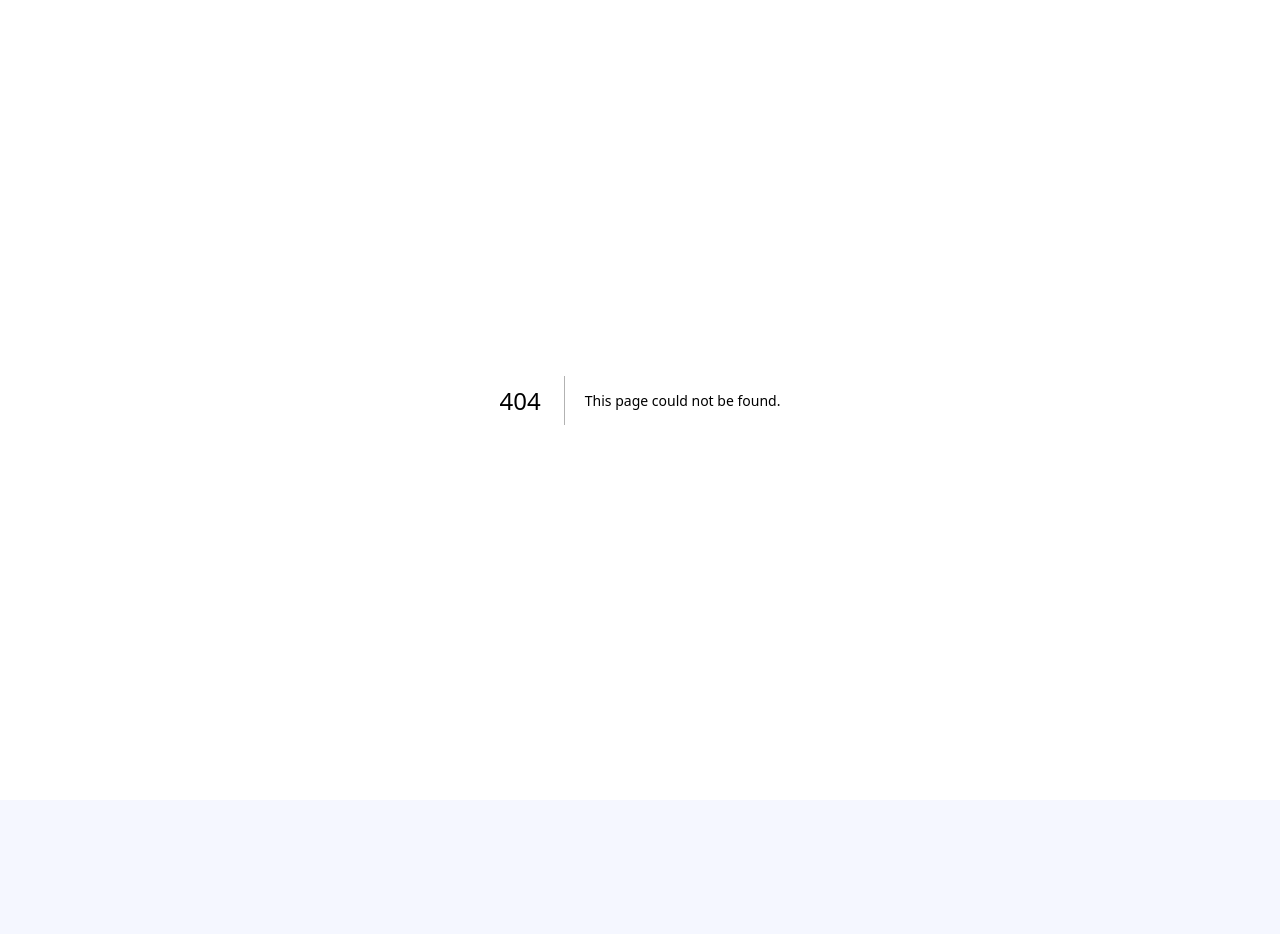
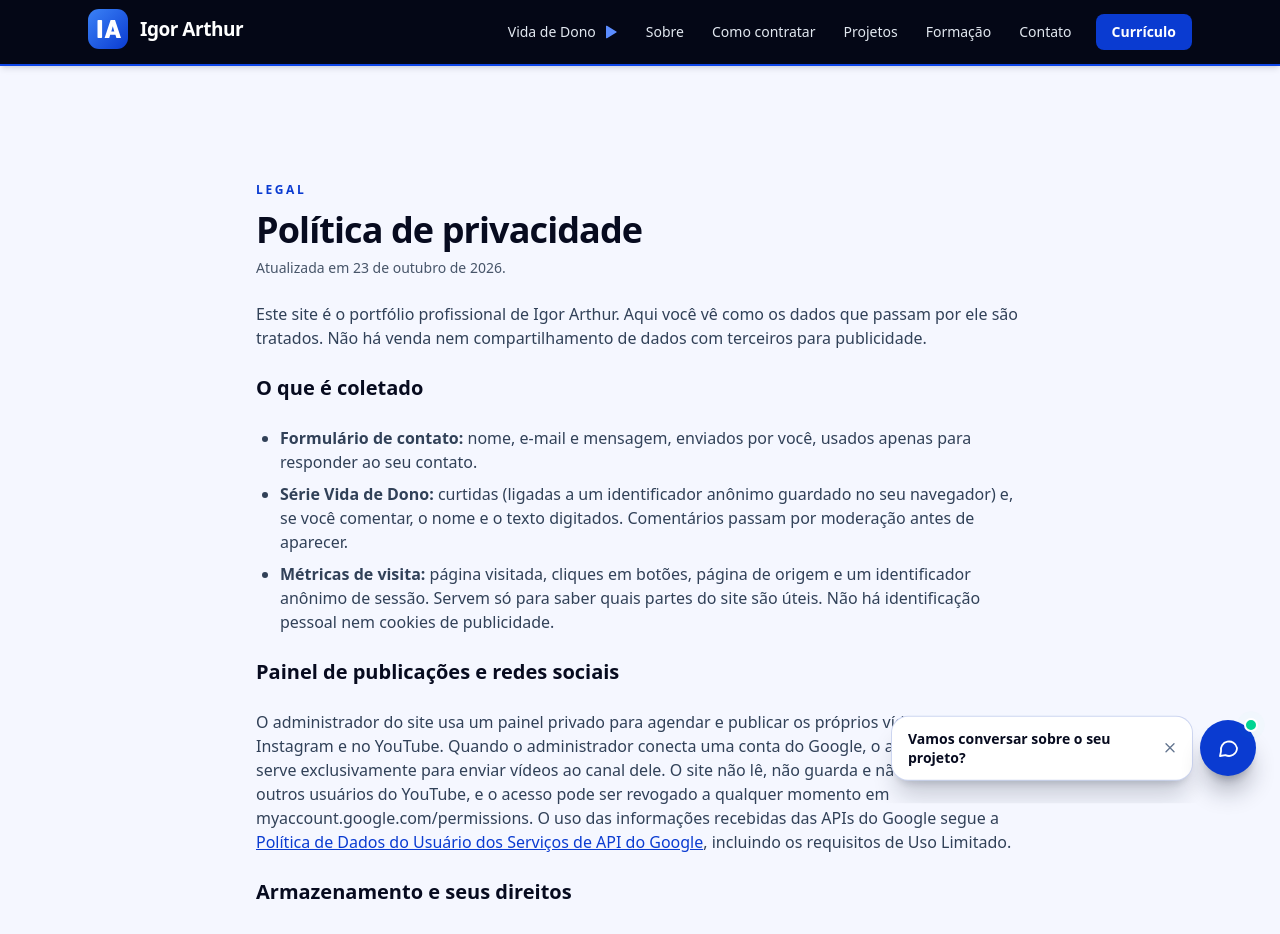
Before and after one commit to igorarthurteixeira-tech/igor-portfolio, a Next.js app: page /privacidade in a window 1280 px wide. Before the commit this address had no page. Shown: the top 934 px of the page. Before the commit the page ends 800 px from the top, so only its background shows below. Built offline with nearby package versions, Linux system fonts and the light colour scheme.

Commit message:
Página de política de privacidade

```diff
--- /dev/null
+++ b/app/(site)/privacidade/page.tsx
@@ -0,0 +1,73 @@
+import type { Metadata } from "next";
+import { site } from "@/lib/site";
+
+export const metadata: Metadata = {
+  title: "Política de privacidade",
+  description: "Quais dados o site de Igor Arthur coleta, para que servem e como pedir a remoção.",
+  alternates: { canonical: "/privacidade" },
+};
+
+export default function PrivacidadePage() {
+  return (
+    <section className="min-h-[60vh] bg-page px-6 pb-20 pt-28">
+      <article className="mx-auto max-w-3xl space-y-6 text-slate-700">
+        <header>
+          <p className="eyebrow">Legal</p>
+          <h1 className="text-3xl font-bold tracking-tight text-fg md:text-4xl">Política de privacidade</h1>
+          <p className="mt-2 text-sm text-muted">Atualizada em 23 de outubro de 2026.</p>
+        </header>
+
+        <p>
+          Este site é o portfólio profissional de Igor Arthur. Aqui você vê como os dados que passam por ele são
+          tratados. Não há venda nem compartilhamento de dados com terceiros para publicidade.
+        </p>
+
+        <h2 className="text-xl font-semibold text-fg">O que é coletado</h2>
+        <ul className="list-disc space-y-2 pl-6">
+          <li>
+            <strong>Formulário de contato:</strong> nome, e-mail e mensagem, enviados por você, usados apenas para
+            responder ao seu contato.
+          </li>
+          <li>
+            <strong>Série Vida de Dono:</strong> curtidas (ligadas a um identificador anônimo guardado no seu
+            navegador) e, se você comentar, o nome e o texto digitados. Comentários passam por moderação antes de
+            aparecer.
+          </li>
+          <li>
+            <strong>Métricas de visita:</strong> página visitada, cliques em botões, página de origem e um
+            identificador anônimo de sessão. Servem só para saber quais partes do site são úteis. Não há
+            identificação pessoal nem cookies de publicidade.
+          </li>
+        </ul>
+
+        <h2 className="text-xl font-semibold text-fg">Painel de publicações e redes sociais</h2>
+        <p>
+          O administrador do site usa um painel privado para agendar e publicar os próprios vídeos no Instagram e no
+          YouTube. Quando o administrador conecta uma conta do Google, o acesso concedido serve exclusivamente para
+          enviar vídeos ao canal dele. O site não lê, não guarda e não exibe dados de outros usuários do YouTube, e
+          o acesso pode ser revogado a qualquer momento em myaccount.google.com/permissions. O uso das informações
+          recebidas das APIs do Google segue a{" "}
+          <a
+            className="font-medium text-accent-strong underline"
+            href="https://developers.google.com/terms/api-services-user-data-policy"
+            target="_blank"
+            rel="noopener noreferrer"
+          >
+            Política de Dados do Usuário dos Serviços de API do Google
+          </a>
+          , incluindo os requisitos de Uso Limitado.
+        </p>
+
+        <h2 className="text-xl font-semibold text-fg">Armazenamento e seus direitos</h2>
+        <p>
+          Os dados ficam em serviços de hospedagem e banco de dados (Vercel e Supabase). Você pode pedir acesso,
+          correção ou exclusão dos seus dados, como seu nome e comentários, escrevendo para{" "}
+          <a className="font-medium text-accent-strong underline" href={`mailto:${site.contato.email}`}>
+            {site.contato.email}
+          </a>
+          .
+        </p>
+      </article>
+    </section>
+  );
+}
```
